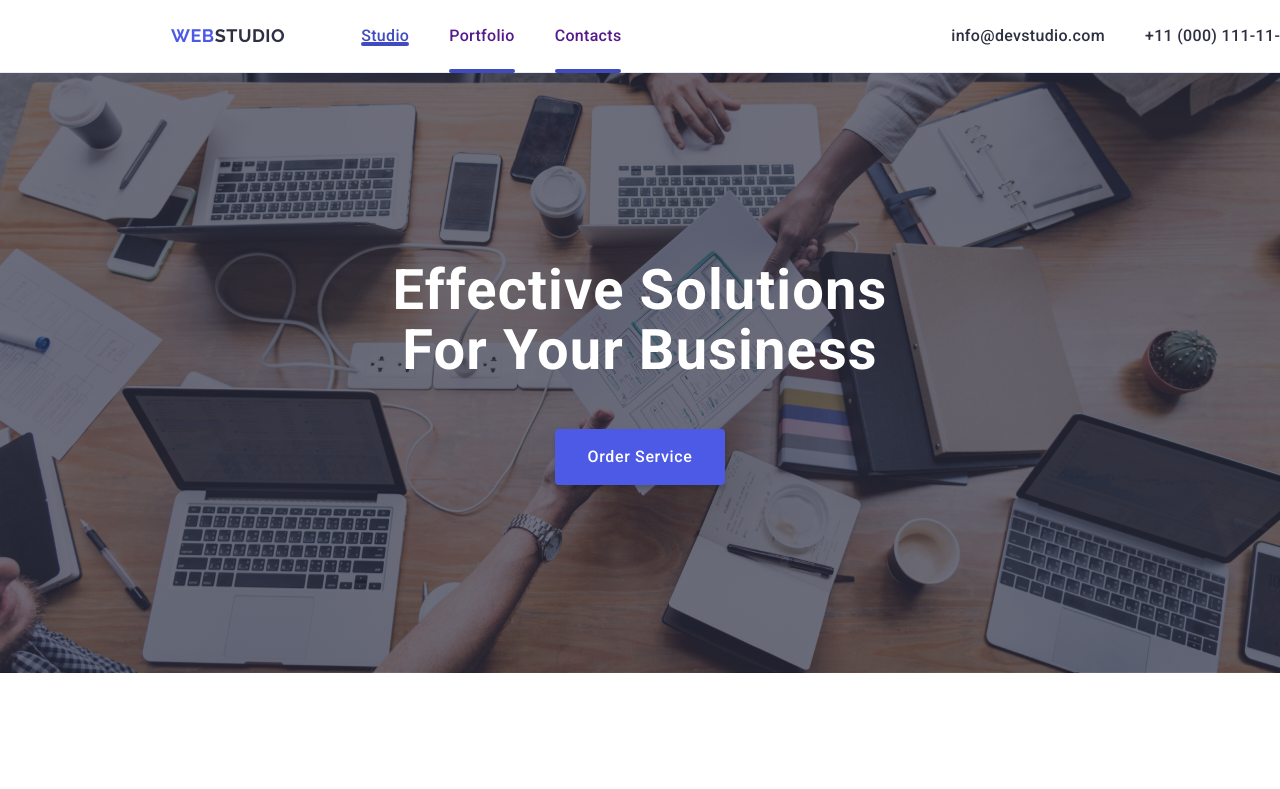
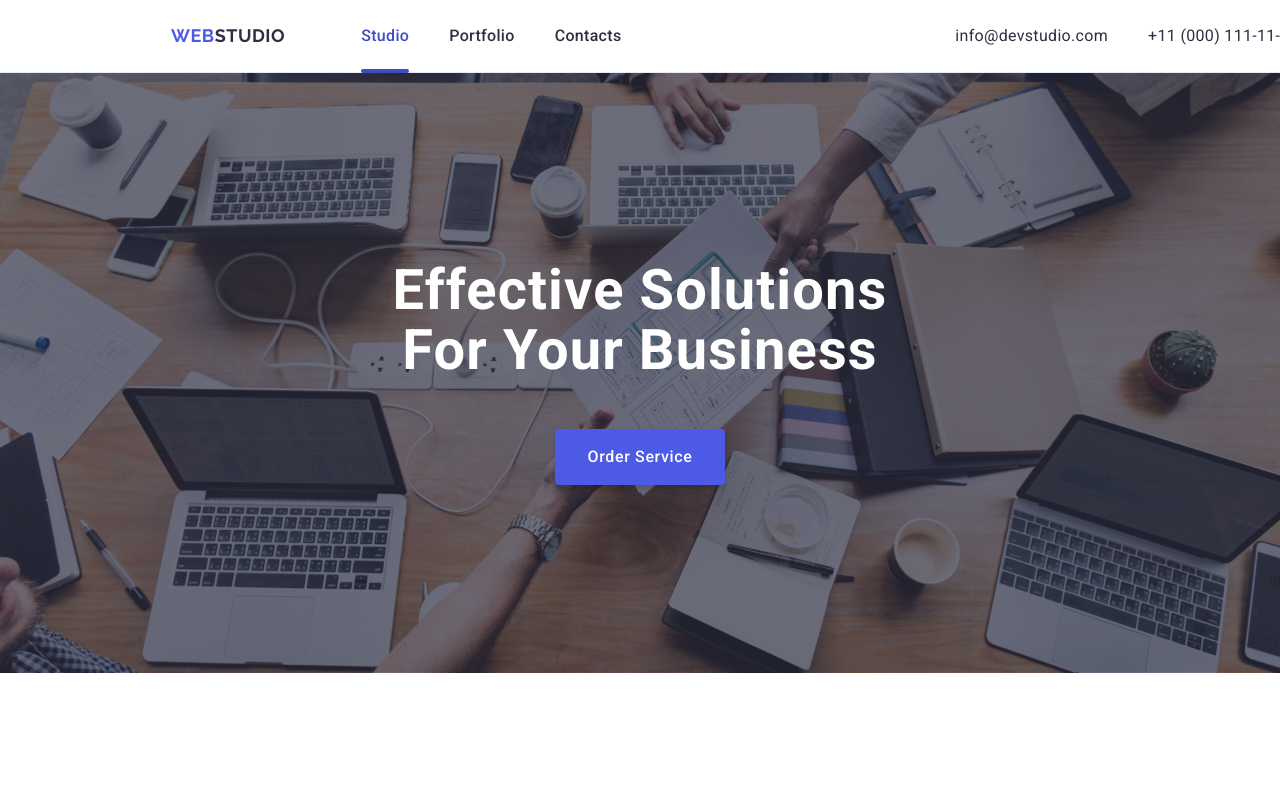
Before and after one commit to 26Georgiy/goit-markup-hw-04, a plain HTML site: page index.html in a window 1280 px wide. Shown: the top 789 px of the page. Drawn offline with nearby package versions, Linux system fonts and the light colour scheme; a script that the page names is missing.

Commit message:
header-navigation fixes, portfolio section fixes

```diff
--- a/css/styles.css
+++ b/css/styles.css
@@ -121,17 +121,12 @@ header {
 footer .logo {
   font-family: var(--logo-font-family);
   font-size: 18px;
-  font-weight: var(--bolder-font);
+  font-weight: 700;
   line-height: 1.17;
   text-transform: uppercase;
   letter-spacing: 0.03em;
   color: var(--iris);
   display: block;
-  flex-grow: 0;
-  flex-shrink: 1;
-  flex-basis: auto;
-  align-self: auto;
-  order: 0;
   margin-right: 76px;
 }
 .studio {
@@ -153,10 +148,9 @@ footer a:hover {
   gap: 40px;
 }
 
-.nav-list-item,
-.address .address-mail a {
+.first-nav-link {
   position: relative;
-  font-weight: var(--bold-font);
+  font-weight: 500;
   font-size: 16px;
   line-height: 1.5;
   letter-spacing: 0.02em;
@@ -165,17 +159,21 @@ footer a:hover {
   color: #2e2f42;
   transition: color 250ms cubic-bezier(0.4, 0, 0.2, 1);
 }
-.first-nav-link {
-  position: relative;
+.nav-link {
+  font-weight: 500;
+  font-size: 16px;
+  line-height: 1.5;
+  letter-spacing: 0.02em;
+  padding: 24px 0;
+  display: inline-block;
+  color: #2e2f42;
 }
 .nav-list a:hover,
-.address-mail a:hover,
-.nav-list a:focus,
-.address-mail a:focus {
+.nav-list a:focus {
   color: #404bbf;
   transition: color 250ms cubic-bezier(0.4, 0, 0.2, 1);
 }
-.nav-list-item a::after {
+.first-nav-link::after {
   content: "";
   position: absolute;
   bottom: -26px;
@@ -210,6 +208,24 @@ footer a:hover {
   -webkit-align-self: auto;
   align-self: auto;
 }
+.first-address-mail,
+.second-address-mail {
+  position: relative;
+  font-weight: 400;
+  font-size: 16px;
+  line-height: 1.5;
+  letter-spacing: 0.02em;
+  padding: 24px 0;
+  display: inline-block;
+  color: #2e2f42;
+  transition: color 250ms cubic-bezier(0.4, 0, 0.2, 1);
+}
+.address-mail a:hover,
+.address-mail a:focus {
+  color: #404bbf;
+  transition: color 250ms cubic-bezier(0.4, 0, 0.2, 1);
+}
+
 /*address*/
 
 /*main*/
--- a/index.html
+++ b/index.html
@@ -32,10 +32,10 @@
                 <ul class="address-list">
                     <li class="address-mail">
                         <a href="mailto:info@devstudio.com" target="_blank"
-                            class="first-addrs-mail">info&#x40;devstudio.com</a>
+                            class="first-address-mail">info&#x40;devstudio.com</a>
                     </li>
                     <li class="address-mail">
-                        <a href="tel:+110001111111" target="_blank" class="first-addrs-mail">+11 (000) 111-11-11</a>
+                        <a href="tel:+110001111111" target="_blank" class="second-address-mail">+11 (000) 111-11-11</a>
                     </li>
                 </ul>
             </address>
@@ -247,9 +247,9 @@
                                 · Cloud Storage App
                             </p>
                         </div>
-                        <div class="work-title-block">
-                            <h3 class="work-title">Banking App</h3>
-                            <p class="work-par">App</p>
+                        <div class="portfolio-data">
+                            <h3 class="portfolio-title">Banking App</h3>
+                            <p class="portfolio-par">App</p>
                         </div>
                     </li>
                     <li class="portfolio-list-item">
```
Also changed, not shown: 1 other file.
